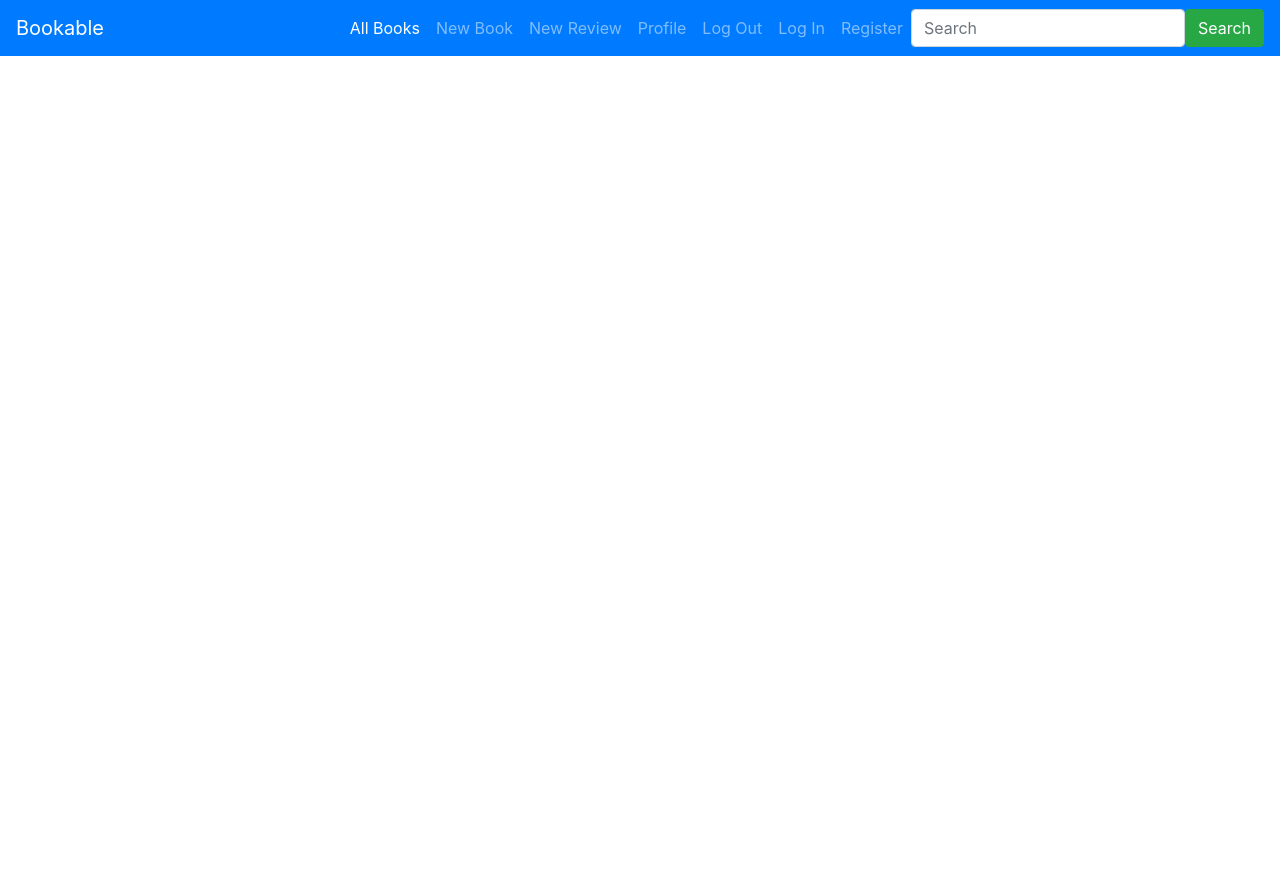
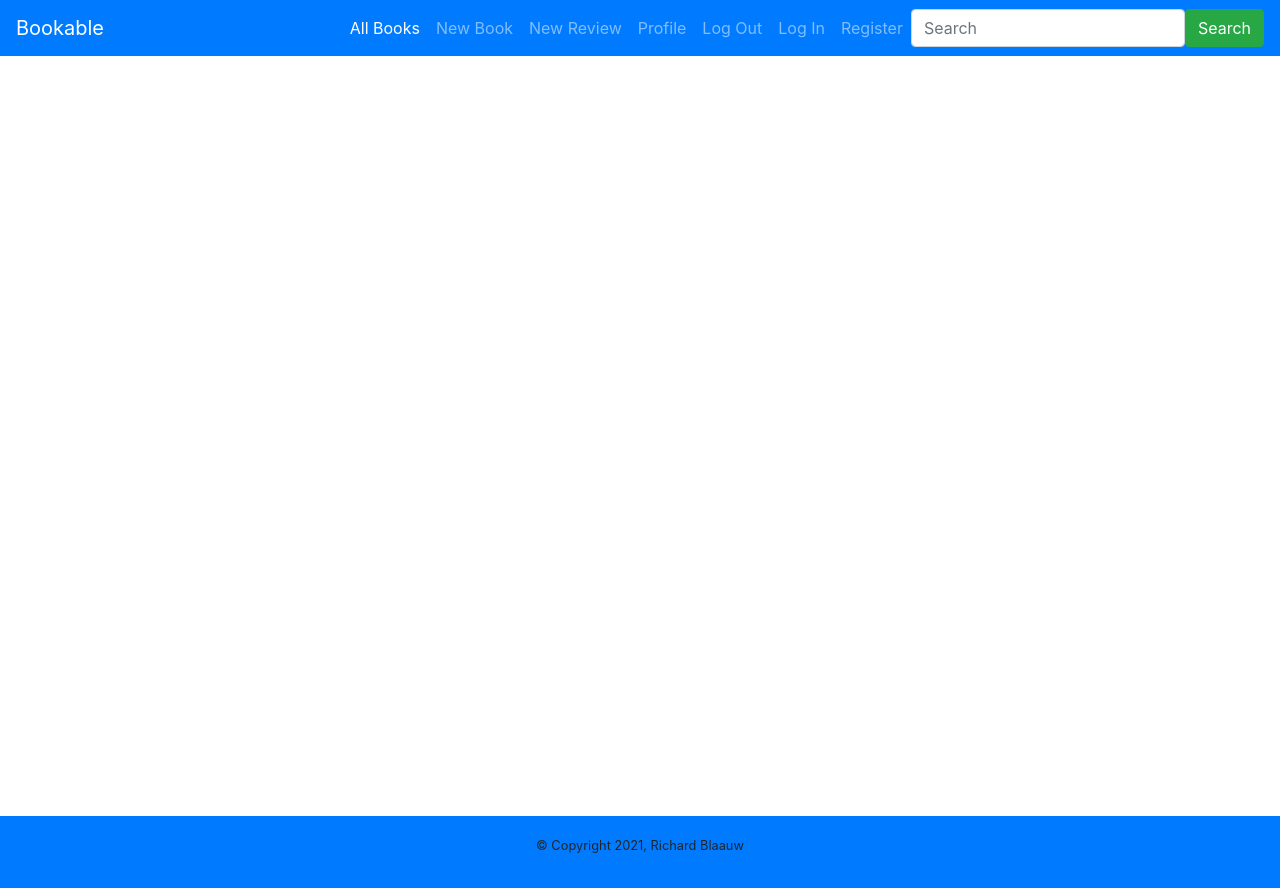
Before and after one commit to RicardoAzuul/code-institute-ms3-backend, a Python web app: template templates/base.html in a window 1280 px wide. Before the commit the page ends 56 px from the top, so only its background shows below. Run offline with Jinja, Linux system fonts and the light colour scheme; the template is opened without the code that fills it, so the values that code supplies are empty.

Commit message:
Add footer and custom CSS styling for footer.

```diff
--- /dev/null
+++ b/static/css/style.css
@@ -0,0 +1,5 @@
+/* Main */
+main {
+  padding-top: 5em;
+  min-height: 95vh;
+}
--- a/templates/base.html
+++ b/templates/base.html
@@ -21,6 +21,11 @@
       crossorigin="anonymous"
       type="text/css"
     />
+    <link
+      rel="stylesheet"
+      href="static/css/style.css"
+      type="text/css"
+    />
     <title>Bookable</title>
   </head>
 
@@ -28,7 +33,7 @@
     <header>
       <!-- Navbar: from Bootstrap (https://getbootstrap.com/docs/4.6/components/navbar/) and adjusted to fit the site -->
       <nav class="navbar navbar-expand-lg navbar-dark bg-primary">
-        <a class="navbar-brand" href="#">Bookable</a>
+        <a class="navbar-brand" href="{{ url_for('get_books') }}">Bookable</a>
         <button
           class="navbar-toggler"
           type="button"
@@ -43,7 +48,7 @@
         <div class="collapse navbar-collapse" id="navbarSupportedContent">
           <ul class="navbar-nav ml-auto">
             <li class="nav-item active">
-              <a class="nav-link" href="#"
+              <a class="nav-link" href="{{ url_for('get_books') }}"
                 >All Books <span class="sr-only">(current)</span></a
               >
             </li>
@@ -81,6 +86,16 @@
 
     <main class="container">{% block content %} {% endblock %}</main>
 
+    <!-- Footer -->
+    <footer class="footer mt-auto py-3 bg-primary">
+      <div class="container">
+        <p class="text-center">
+          <small>&copy; Copyright 2021, Richard Blaauw</small>
+        </p>
+      </div>
+    </footer>
+    <!-- End of footer -->
+
     <!-- Bootstrap jQuery, Popper and Bootstrap JS -->
     <script
       src="https://code.jquery.com/jquery-3.5.1.slim.min.js"
```
